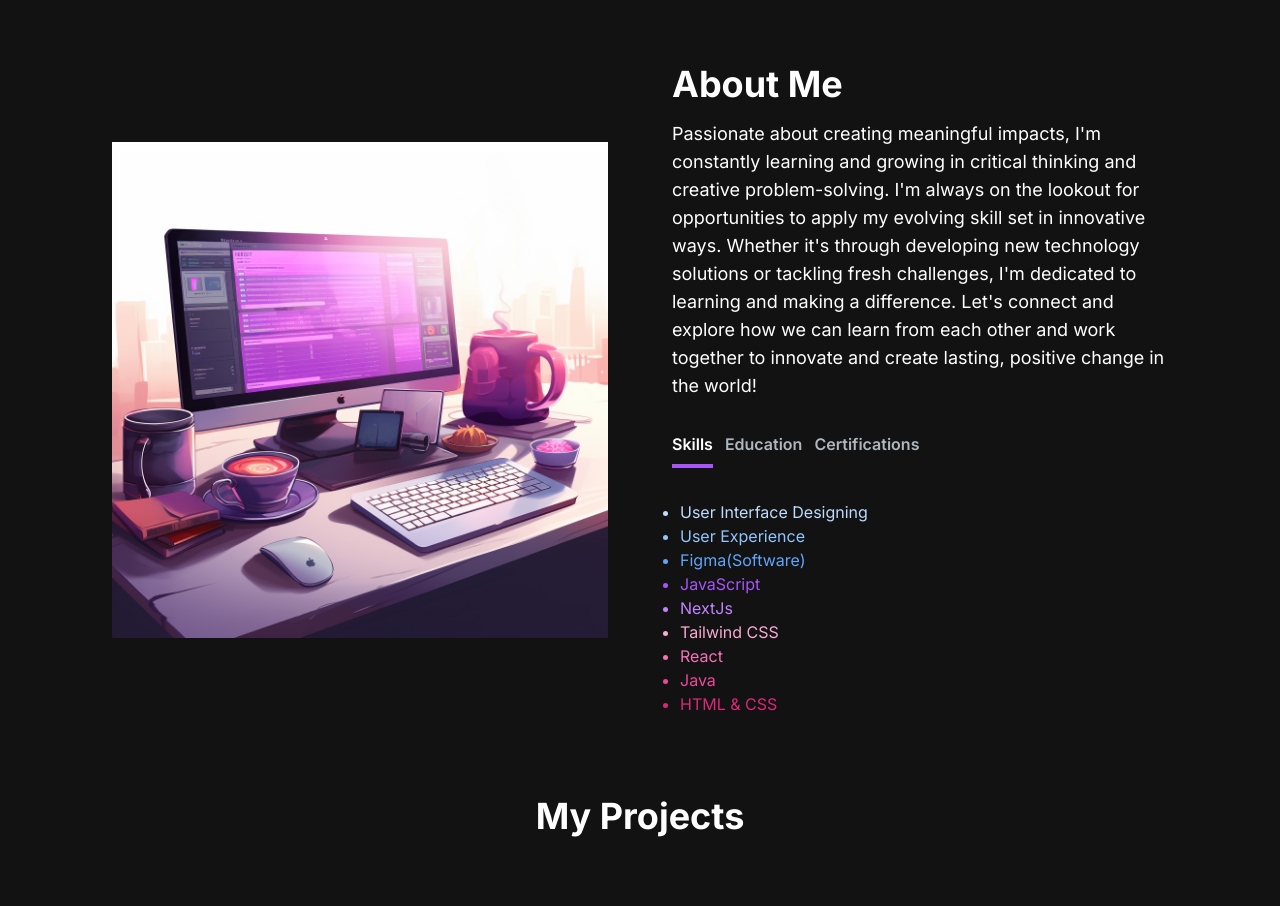
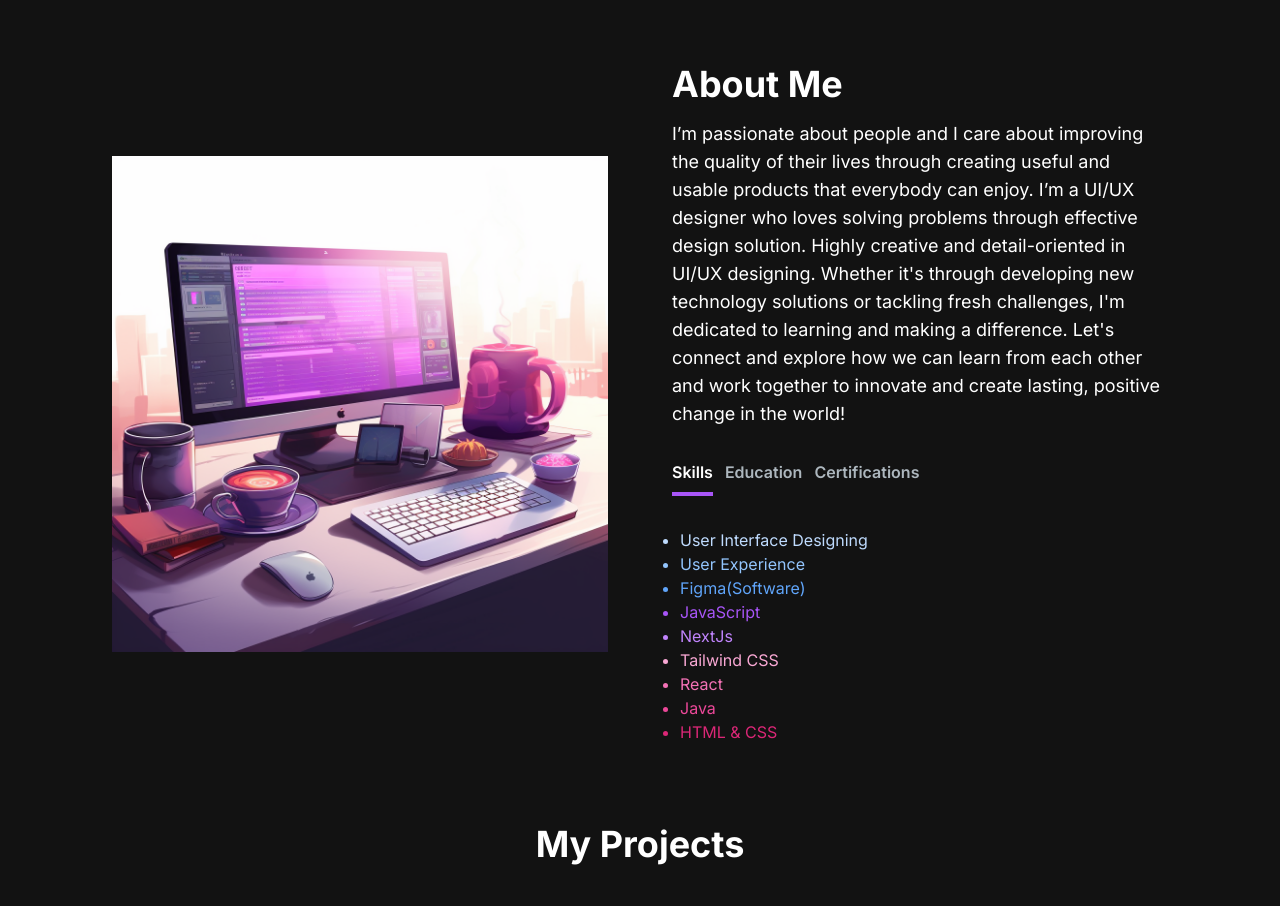
Before and after one commit to Melissamae-sudo/My-Portfolio, a Next.js app: page / in a window 1280 px wide. Shown: the part 800-1706 px from the top of the page. Built offline with nearby package versions, Linux system fonts and the light colour scheme.

Commit message:
Update AboutSection.jsx

```diff
--- a/src/app/components/AboutSection.jsx
+++ b/src/app/components/AboutSection.jsx
@@ -66,7 +66,7 @@ const AboutSection = () => {
         <div className="mt-4 md:mt-0 text-left flex flex-col h-full">
           <h2 className="text-4xl font-bold text-white mb-4">About Me</h2>
           <p className="text-base lg:text-lg">
-          Passionate about creating meaningful impacts, I'm constantly learning and growing in critical thinking and creative problem-solving. I'm always on the lookout for opportunities to apply my evolving skill set in innovative ways. Whether it's through developing new technology solutions or tackling fresh challenges, I'm dedicated to learning and making a difference. Let's connect and explore how we can learn from each other and work together to innovate and create lasting, positive change in the world!</p>
+           I’m passionate about people and I care about improving the quality of their lives through creating useful and usable products that everybody can enjoy. I’m a UI/UX designer who loves solving problems through effective design solution. Highly creative and detail-oriented in UI/UX designing.  Whether it's through developing new technology solutions or tackling fresh challenges, I'm dedicated to learning and making a difference. Let's connect and explore how we can learn from each other and work together to innovate and create lasting, positive change in the world!</p>
           <div className="flex flex-row justify-start mt-8">
             <TabButton
               selectTab={() => handleTabChange("skills")}
```
